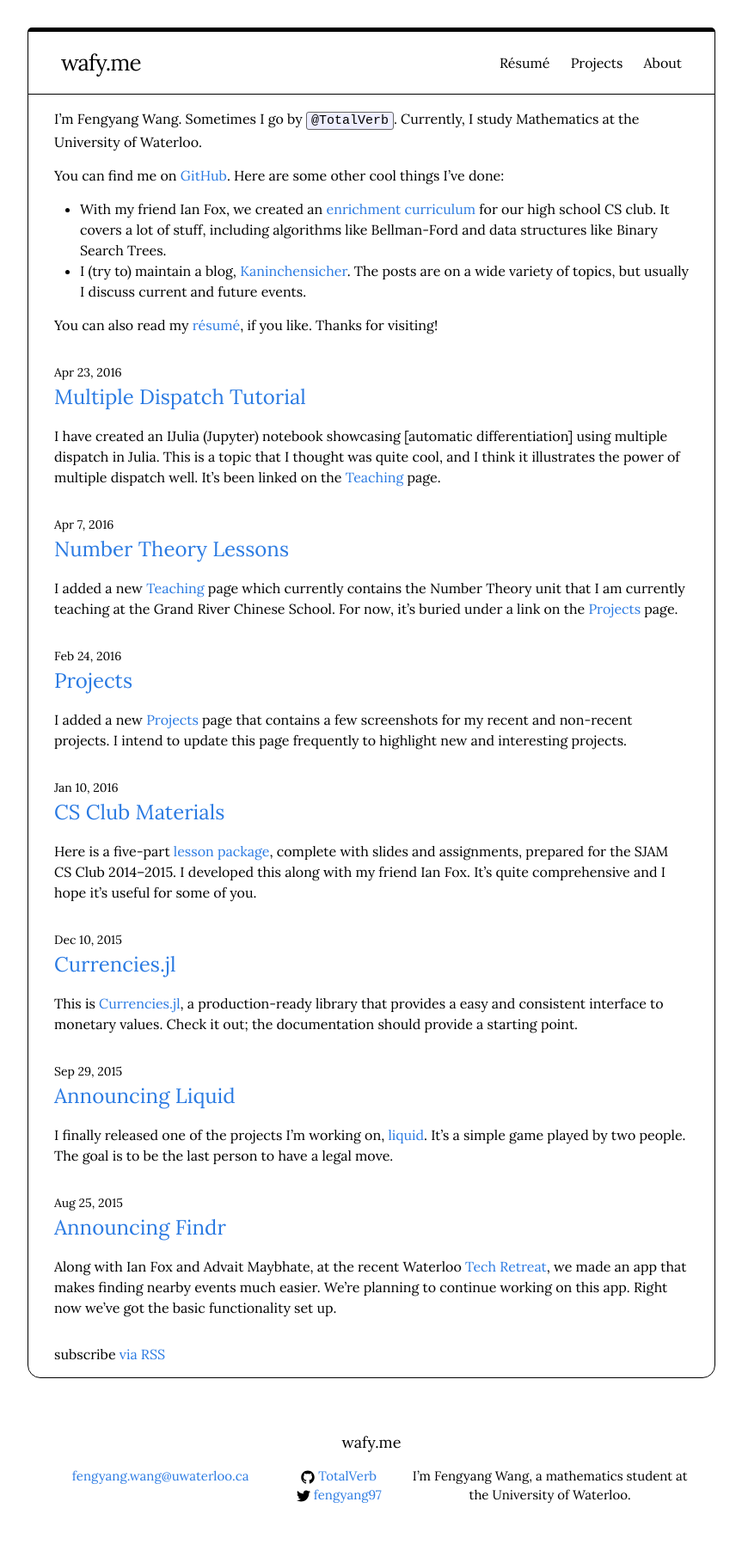
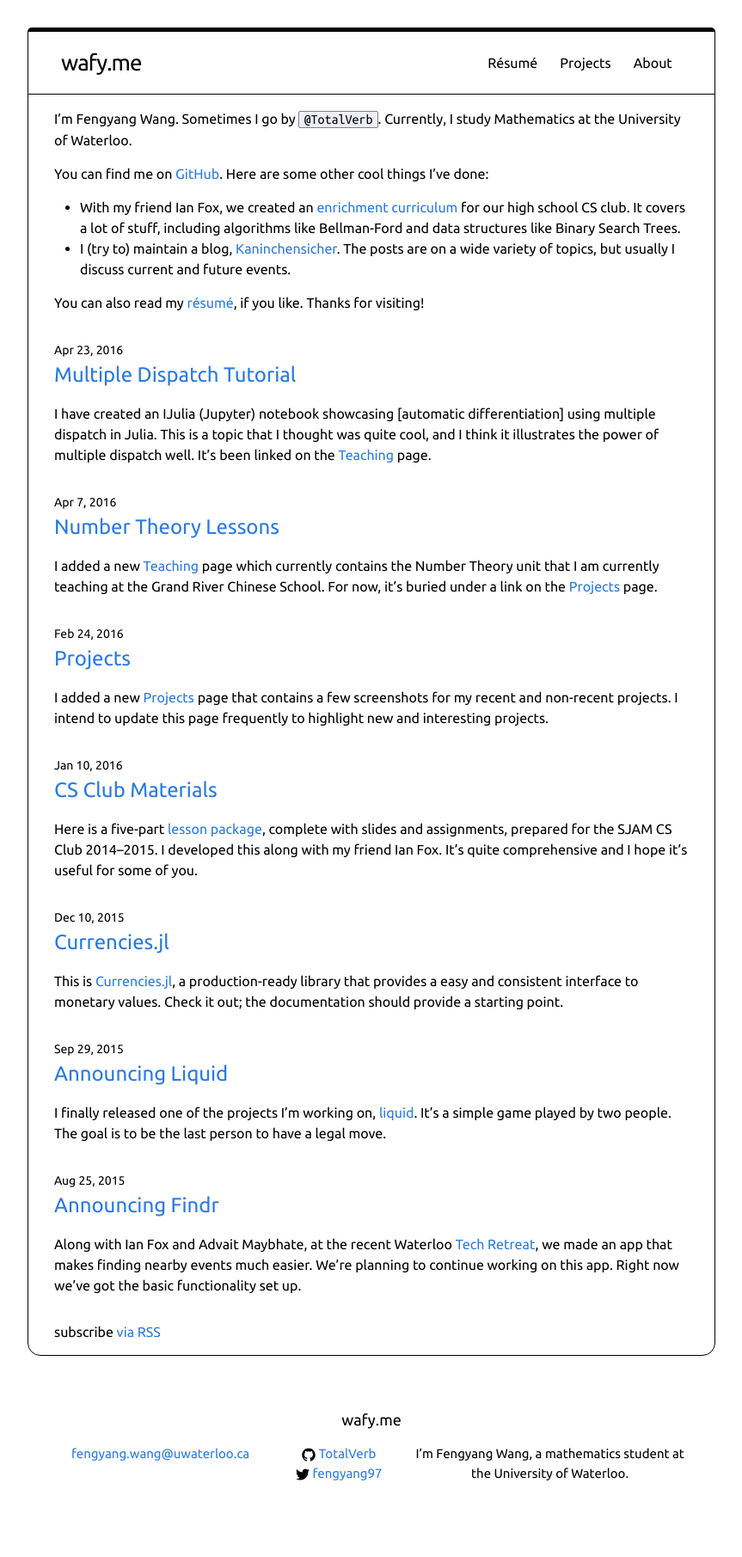
Before and after one commit to TotalVerb/totalverb.github.io, a Jekyll site: the page built from index.html, in a window 1280 px wide. Shown: the whole page at 86% size, without its empty margins (208-1071 px from the left). Built offline with Jekyll 4.4.1, drawn with Linux system fonts in a browser that asks for light colours; after the commit the page ends 1785 px from its top, so only the background shows below that.

Commit message:
Update theme to use Ubuntu, other misc changes

```diff
--- a/_includes/header.html
+++ b/_includes/header.html
@@ -13,11 +13,11 @@
         </svg>
       </a>
 
-      <div class="trigger">
-        <a class="page-link" href="/résumé">Résumé</a>
-        <a class="page-link" href="/projects">Projects</a>
-        <a class="page-link" href="/about">About</a>
-      </div>
+      <ul class="trigger">
+        <li><a class="page-link" href="/résumé">Résumé</a></li>
+        <li><a class="page-link" href="/projects">Projects</a></li>
+        <li><a class="page-link" href="/about">About</a></li>
+      </ul>
     </nav>
 
   </div>
--- a/_sass/_base.scss
+++ b/_sass/_base.scss
@@ -127,9 +127,8 @@ blockquote {
  */
 pre,
 code {
-    font-size: 15px;
     border: 1px solid $grey-color-light;
-    border-radius: 3px;
+    border-radius: 2px;
     background-color: #eef;
 }
 
--- a/_sass/_layout.scss
+++ b/_sass/_layout.scss
@@ -31,22 +31,18 @@ a.site-title {
         top: 9px;
         right: 30px;
         background-color: $background-color;
-        border: 1px solid black;
-        border-radius: 5px;
         text-align: right;
 
         .menu-icon {
-            display: block;
-            float: right;
+            display: inline-block;
             width: 36px;
             height: 26px;
             line-height: 0;
-            padding-top: 10px;
             text-align: center;
 
             > svg {
-                width: 18px;
-                height: 15px;
+                width: 25px;
+                height: 20px;
 
                 path {
                     fill: $grey-color-dark;
@@ -62,6 +58,16 @@ a.site-title {
         &:hover .trigger {
             display: block;
             padding-bottom: 5px;
+            border: 1px solid black;
+        }
+
+        &:hover .trigger li {
+            display: block;
+            padding: 0;
+        }
+
+        &:hover .trigger li a {
+            padding: 0.5em 1em;
         }
 
         .page-link {
@@ -174,12 +180,12 @@ a.site-title {
 }
 
 .post-title {
-    font-size: 42px;
-    letter-spacing: -1px;
-    line-height: 1;
+    font-size: 40px;
+    margin: 0;
+    text-shadow: none;
 
     @include media-query($on-laptop) {
-        font-size: 36px;
+        font-size: 35px;
     }
 }
 
@@ -187,26 +193,48 @@ a.site-title {
     margin-bottom: $spacing-unit;
 
     h2 {
-        font-size: 32px;
+        font-size: 30px;
 
         @include media-query($on-laptop) {
-            font-size: 28px;
+            font-size: 26px;
         }
     }
 
     h3 {
-        font-size: 26px;
+        font-size: 24px;
 
         @include media-query($on-laptop) {
-            font-size: 22px;
+            font-size: 20px;
         }
     }
 
     h4 {
-        font-size: 20px;
+        font-size: 18px;
 
         @include media-query($on-laptop) {
-            font-size: 18px;
+            font-size: 16px;
         }
     }
 }
+
+.trigger {
+    margin: 0;
+}
+
+.trigger li {
+    display: inline-block;
+    padding: 0;
+}
+
+.trigger li a {
+    display: inline-block;
+    padding: 0.5em 0.7em;
+}
+
+code {
+    font-family: $code-font-family;
+}
+
+pre {
+    font-family: $code-font-family;
+}
--- a/_sass/_wafy-resume-theme.scss
+++ b/_sass/_wafy-resume-theme.scss
@@ -1,4 +1,4 @@
-$outer-bg: #FAEBD7;
+$outer-bg: #FBEDDA;
 $background: $outer-bg;
 $highlight-bg: #DCB;
 $shadow-bg: #CBA;
--- a/css/main.scss
+++ b/css/main.scss
@@ -4,6 +4,8 @@
 @charset "utf-8";
 @import "font-awesome";
 @import url(https://fonts.googleapis.com/css?family=Lora:400,700,400italic,700italic&subset=latin,latin-ext);
+@import url(https://fonts.googleapis.com/css?family=Ubuntu:400,400italic,700,700italic&subset=latin,latin-ext);
+@import url(https://fonts.googleapis.com/css?family=Ubuntu+Mono:400,400italic,700,700italic&subset=latin,latin-ext,greek);
 
 $outer-bg: white;
 $background: $outer-bg;
@@ -14,7 +16,8 @@ $accent-color: #820;
 $break-small: 600px;
 $break-large: 800px;
 $line-height: 1.5em;
-$base-font-family: Lora;
+$base-font-family: Ubuntu, sans;
+$code-font-family: 'Ubuntu Mono', monospace;
 
 @import "wafy-resume-styles";
 
@@ -30,7 +33,7 @@ $background-color: #FFF;
 $brand-color:      #2a7ae2;
 
 $grey-color:       black;
-$grey-color-light: lighten($grey-color, 40%);
+$grey-color-light: lighten($grey-color, 50%);
 $grey-color-dark:  darken($grey-color, 25%);
 
 // Width of the content area
@@ -38,7 +41,6 @@ $content-width:    800px;
 
 $on-palm:          600px;
 $on-laptop:        800px;
-
 
 // Using media queries with like this:
 // @include media-query($on-palm) {
```
Also changed, not shown: résumé/index.html (+1 -1 lines), 1 other file.
